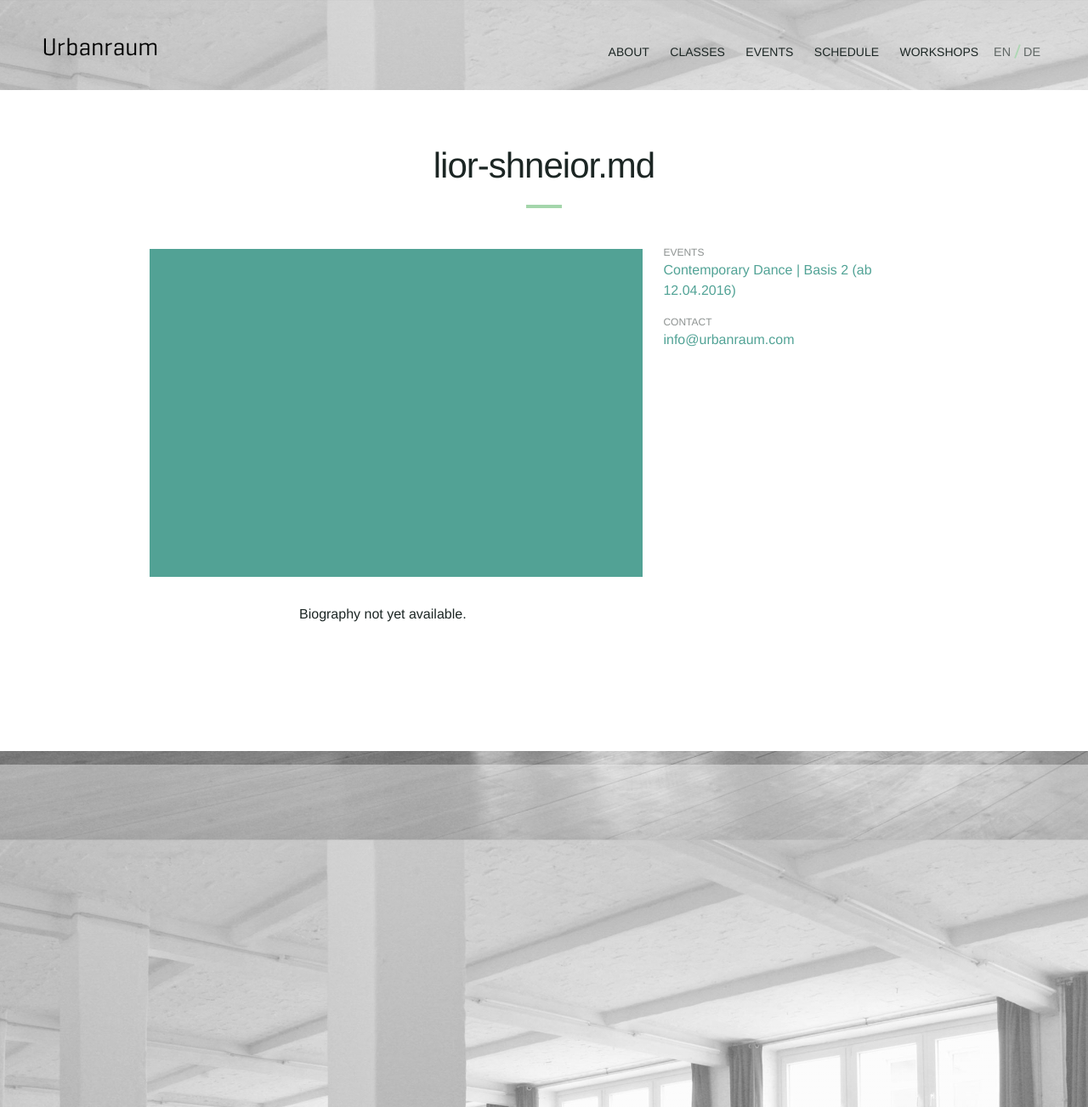
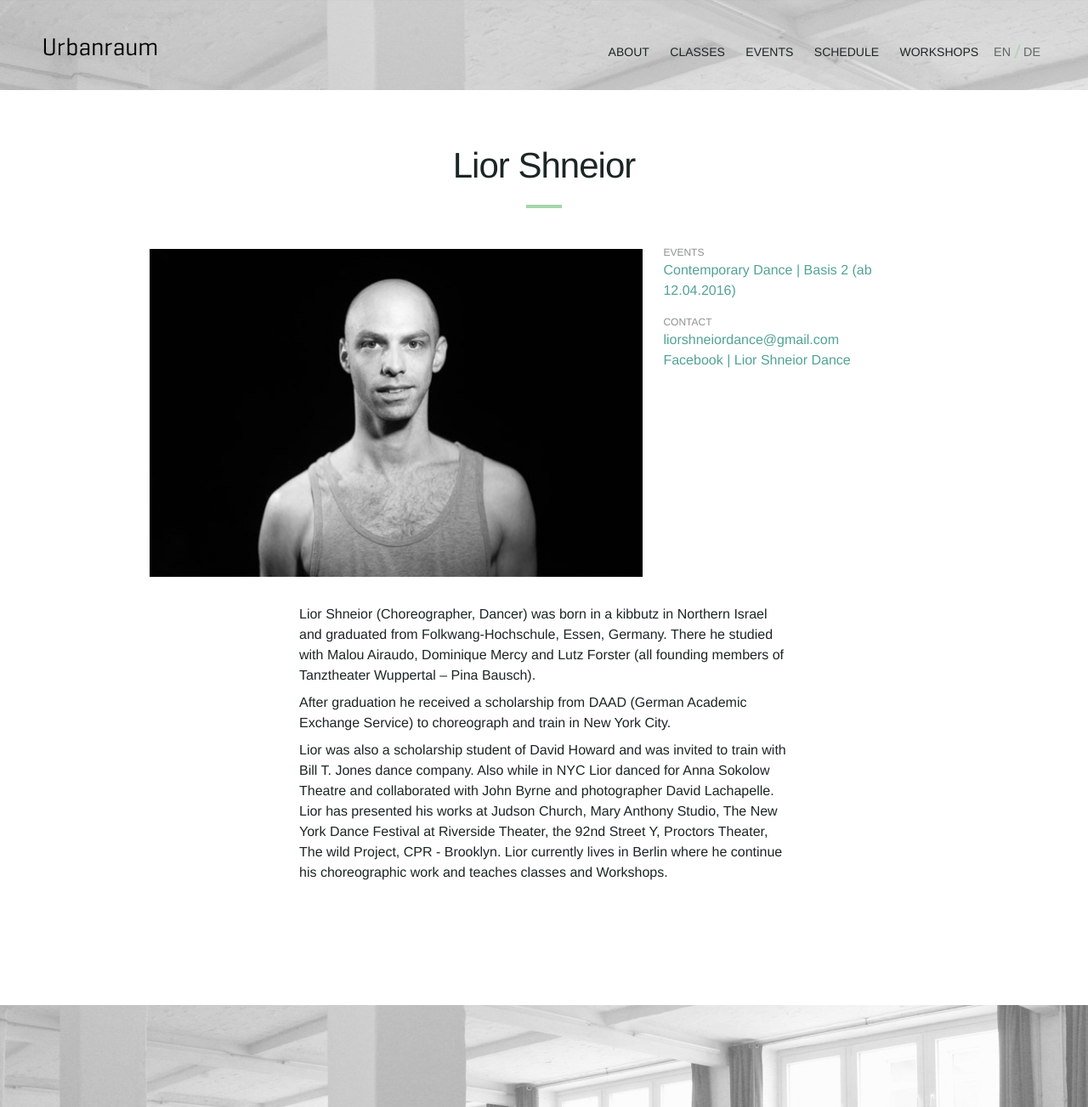
Before and after one commit to Kriesse/urbanraum, a Jekyll site: the page built from _teachers/lior-shneior.md, in a window 1280 px wide. Shown: the whole page at 85% size. Built offline with Jekyll 4.4.1, drawn with Linux system fonts in a browser that asks for light colours; nearby versions of some CDN libraries.

Commit message:
update lior

```diff
--- a/_teachers/lior-shneior.md
+++ b/_teachers/lior-shneior.md
@@ -3,20 +3,19 @@
 name: "Lior Shneior"
 email: "liorshneiordance@gmail.com"
 phone:
-image:
+image: "teacher-lior-shneior.jpg"
 website-title: "Facebook  | Lior Shneior Dance"
 website-link: "https://www.facebook.com/groups/973904225990504/"
 bio_de: |
   Lior Shneior, geboren in Israel, hat 2008 an der Essener Folkwang Hochschule die Ausbildung zum Bühnentänzer absolviert. Es folgt ein Studien-Stipendium in New York, wo er bis 2012 als selbständiger Performer und Choreograph arbeitete (Training bei David Howard und der Bill T Jones Company, Tanz in der Sokolow Theater dance company, John Byrne und Fotograf David LaChapelle).
+
   Seit seiner Rückkehr nach Deutschland arbeitet Lior weiterhin als Performer und Choreograph und leitet Workshops für verschiedene Zielgruppen.
 
 bio_en: |
-  Lior Shneior (Choreographer, Dancer) was born in a kibbutz in Northern Israel and graduated from Folkwang-Hochschule, Essen, Germany.
-There he studied with Malou Airaudo, Dominique Mercy and Lutz Forster (all founding members of Tanztheater Wuppertal – Pina Bausch).
-After graduation he received a scholarship from DAAD (German Academic Exchange Service) to choreograph and train in New York City.
-Lior was also a scholarship student of David Howard and was invited to train with Bill T. Jones dance company.
-Also while in NYC Lior danced for Anna Sokolow Theatre and collaborated with John Byrne and photographer David Lachapelle.
-Lior has presented his works at Judson Church, Mary Anthony Studio, The New York Dance Festival at Riverside Theater, the 92nd Street Y,
-Proctors Theater, The wild Project, CPR - Brooklyn. Lior currently lives in Berlin where he continue his choreographic work and teaches
-classes and Workshops.
+  Lior Shneior (Choreographer, Dancer) was born in a kibbutz in Northern Israel and graduated from Folkwang-Hochschule, Essen, Germany. There he studied with Malou Airaudo, Dominique Mercy and Lutz Forster (all founding members of Tanztheater Wuppertal – Pina Bausch).
+
+  After graduation he received a scholarship from DAAD (German Academic Exchange Service) to choreograph and train in New York City.
+
+  Lior was also a scholarship student of David Howard and was invited to train with Bill T. Jones dance company. Also while in NYC Lior danced for Anna Sokolow Theatre and collaborated with John Byrne and photographer David Lachapelle.
+  Lior has presented his works at Judson Church, Mary Anthony Studio, The New York Dance Festival at Riverside Theater, the 92nd Street Y, Proctors Theater, The wild Project, CPR - Brooklyn. Lior currently lives in Berlin where he continue his choreographic work and teaches classes and Workshops.
 ---
```
Also changed, not shown: img/teacher-lior-shneior.jpg (added).
